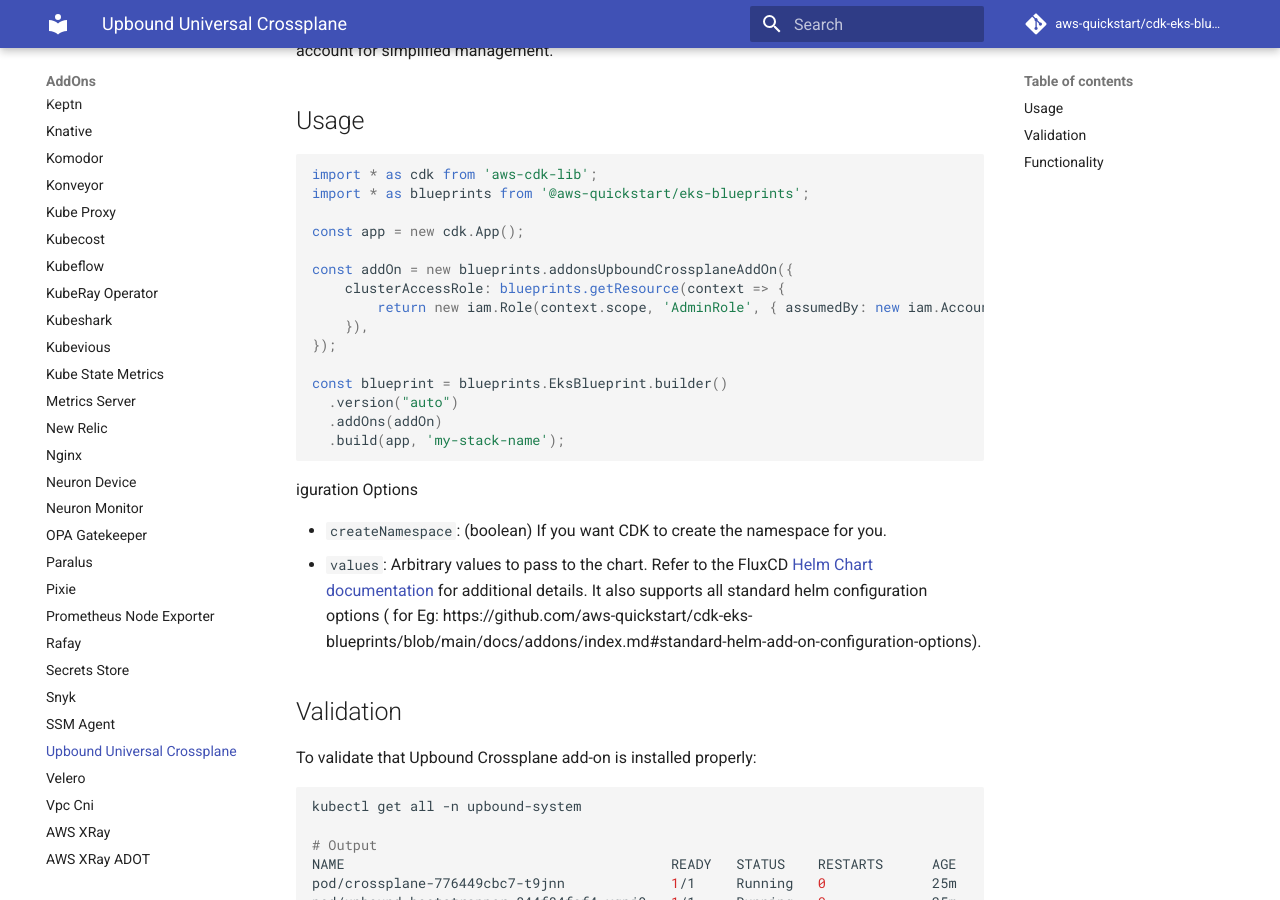
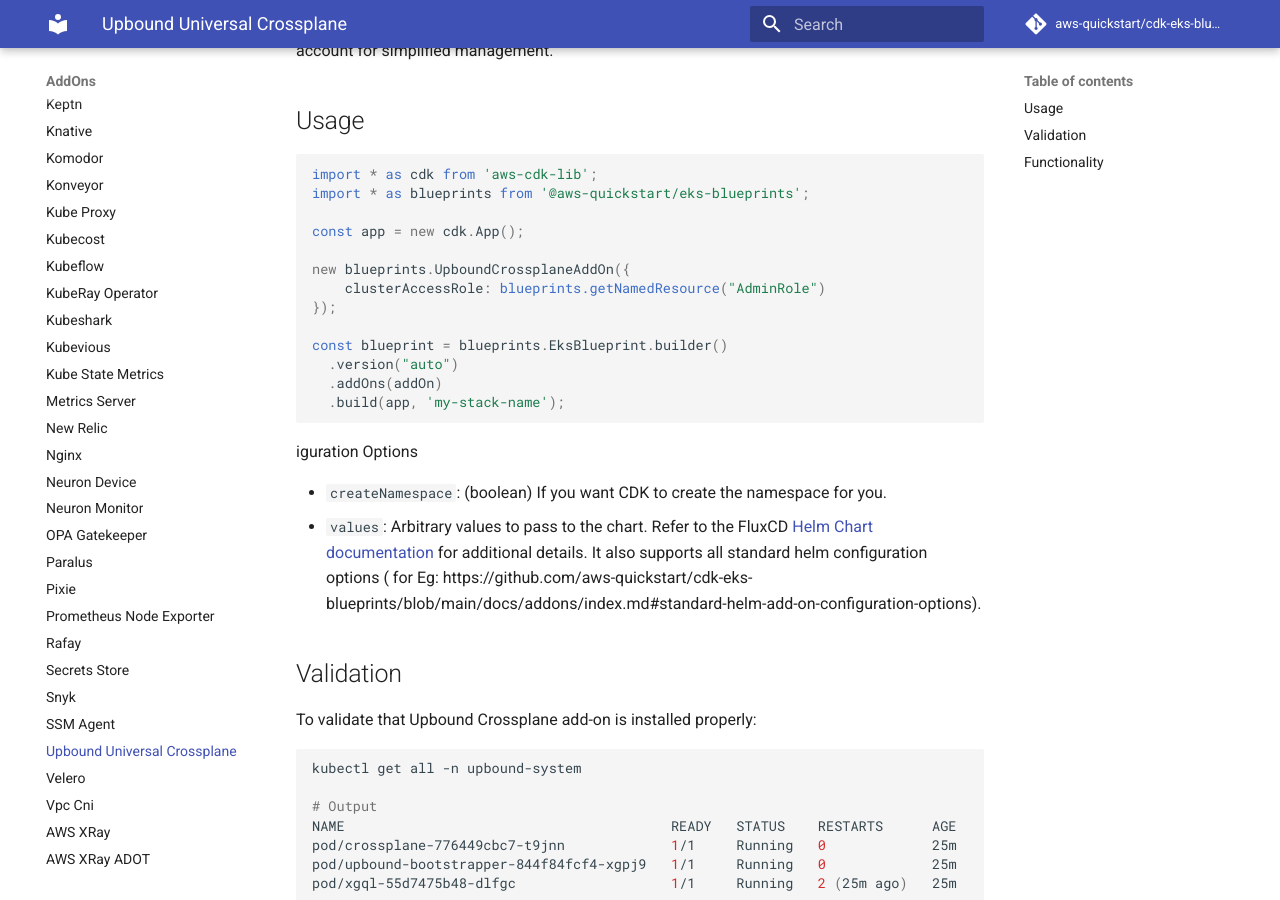
Before and after one commit to aws-quickstart/cdk-eks-blueprints, an MkDocs documentation site: the page built from docs/addons/upbound-universal-crossplane.md, in a window 1280 px wide and 900 px high, scrolled down 401 px. Built offline with MkDocs 1.6.1 and Material for MkDocs 9.7.7, drawn with Linux system fonts in a browser that asks for light colours; comment, search, counter and statistics services are not loaded.

Commit message:
Fixing PR Comments

```diff
--- a/docs/addons/upbound-universal-crossplane.md
+++ b/docs/addons/upbound-universal-crossplane.md
@@ -12,10 +12,8 @@
 
 const app = new cdk.App();
 
-const addOn = new blueprints.addonsUpboundCrossplaneAddOn({
-    clusterAccessRole: blueprints.getResource(context => {
-        return new iam.Role(context.scope, 'AdminRole', { assumedBy: new iam.AccountRootPrincipal() });
-    }),
+new blueprints.UpboundCrossplaneAddOn({
+    clusterAccessRole: blueprints.getNamedResource("AdminRole")
 });
 
 const blueprint = blueprints.EksBlueprint.builder()
```
Also changed, not shown: 1 other file.
